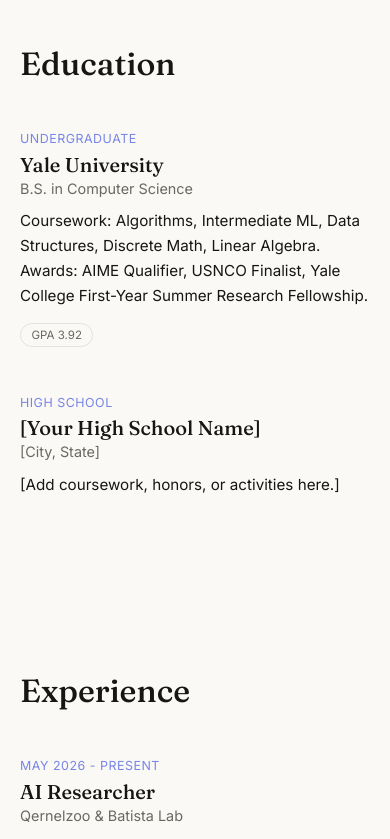
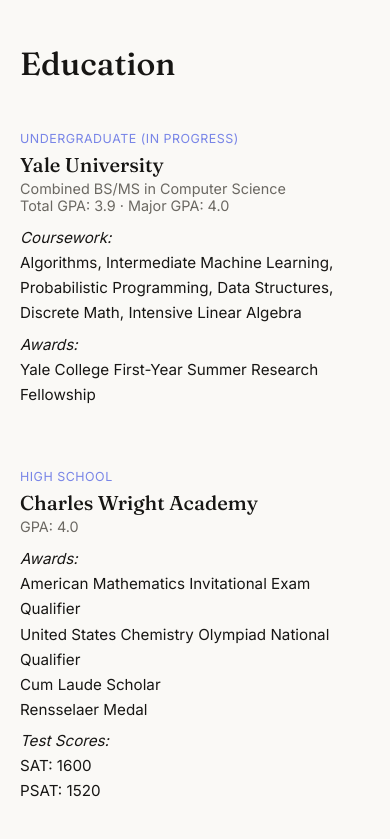
Before and after one commit to brtboi/brtboi.github.io, a React (Vite) app: page / in a window 390 px wide. Shown: the part 960-1799 px from the top of the page. Built offline with nearby package versions, Linux system fonts and the light colour scheme.

Commit message:
education section

```diff
--- /dev/null
+++ b/src/components/Description.module.scss
@@ -0,0 +1,44 @@
+.subhead {
+  font-family: var(--font-display);
+  font-weight: 600;
+  color: var(--text);
+  // extra space above separates sections; tight below keeps it with its content
+  margin: 1.6rem 0 0.1rem;
+
+  &:first-child {
+    margin-top: 0;
+  }
+}
+
+// label/value rows: labels sit in their own muted column and wrapped
+// values stay aligned under themselves
+.details {
+  display: flex;
+  flex-direction: column;
+  gap: 0.4rem;
+}
+
+.detail {
+  display: grid;
+  grid-template-columns: 6.5rem 1fr;
+  column-gap: 1rem;
+
+  dt {
+
+  }
+
+  @media (max-width: 480px) {
+    grid-template-columns: 1fr;
+  }
+}
+
+.columns {
+  list-style: none;
+  display: grid;
+  grid-template-columns: repeat(2, minmax(0, 1fr));
+  column-gap: 1.5rem;
+
+  @media (max-width: 480px) {
+    grid-template-columns: 1fr;
+  }
+}
--- /dev/null
+++ b/src/components/Description.tsx
@@ -0,0 +1,29 @@
+import type { ReactNode } from 'react'
+import styles from './Description.module.scss'
+
+export function Subhead({ children }: { children: ReactNode }) {
+  return <h4 className={styles.subhead}>{children}</h4>
+}
+
+export function Details({ children }: { children: ReactNode }) {
+  return <dl className={styles.details}>{children}</dl>
+}
+
+export function Detail({ label, children }: { label: ReactNode; children: ReactNode }) {
+  return (
+    <div className={styles.detail}>
+      <dt><i>{label}</i></dt>
+      <dd>{children}</dd>
+    </div>
+  )
+}
+
+export function Columns({ items }: { items: ReactNode[] }) {
+  return (
+    <ul className={styles.columns}>
+      {items.map((item, i) => (
+        <li key={i}>{item}</li>
+      ))}
+    </ul>
+  )
+}
--- a/src/components/Timeline.module.scss
+++ b/src/components/Timeline.module.scss
@@ -46,7 +46,7 @@
   }
 }
 
-.timelinePeriod {
+.timelineOverline {
   font-family: var(--font-body);
   color: var(--accent);
   font-size: 0.78rem;
@@ -60,11 +60,15 @@
   margin-bottom: 0.2rem;
 }
 
-.timelineOrg {
+.timelineSubtitle {
   font-family: var(--font-body);
   color: var(--text-muted);
   font-size: 0.9rem;
   margin: 0 0 0.7rem;
+
+  p {
+    margin: 0;
+  }
 }
 
 .timelineDesc {
@@ -73,6 +77,10 @@
   line-height: 1.65;
   color: var(--text);
   margin: 0 0 0.9rem;
+
+  p {
+    margin: 0;
+  }
 }
 
 .timelineTags {
--- a/src/components/Timeline.tsx
+++ b/src/components/Timeline.tsx
@@ -1,12 +1,13 @@
+import type { ReactNode } from 'react'
 import clsx from 'clsx'
 import Reveal from './Reveal'
 import styles from './Timeline.module.scss'
 
-type TimelineEntry = {
-  period: string
+export type TimelineEntry = {
+  overline: string
   title: string
-  org: string
-  description: string[] | string
+  subtitle: ReactNode
+  description: ReactNode
   tags: string[]
 }
 
@@ -34,10 +35,10 @@
                 className={clsx(styles.timelineRow, !showImages && styles.timelineRowTextOnly)}
               >
                 <div>
-                  <p className={styles.timelinePeriod}>{item.period}</p>
+                  <p className={styles.timelineOverline}>{item.overline}</p>
                   <h3 className={styles.timelineTitle}>{item.title}</h3>
-                  <p className={styles.timelineOrg}>{item.org}</p>
-                  <p className={styles.timelineDesc}>{item.description}</p>
+                  <div className={styles.timelineSubtitle}>{item.subtitle}</div>
+                  <div className={styles.timelineDesc}>{item.description}</div>
                   <ul className={styles.timelineTags}>
                     {item.tags.map((tag) => (
                       <li key={tag}>{tag}</li>
--- a/src/content.ts
+++ b/src/content.tsx
@@ -1,3 +1,6 @@
+import { Detail, Details } from './components/Description'
+import type { TimelineEntry } from './components/Timeline'
+
 export const contact = {
   name: 'Brent Hu',
   email: 'hyxbrent@gmail.com',
@@ -6,80 +9,107 @@
   resumeHref: '/Brent%20Hu%20-%20CS%20Resume.pdf',
 }
 
-export const education = [
+export const education: TimelineEntry[] = [
   {
-    period: 'Undergraduate',
+    overline: 'Undergraduate (In Progress)',
     title: 'Yale University',
-    org: 'B.S. in Computer Science',
-    description:
-      'Coursework: Algorithms, Intermediate ML, Data Structures, Discrete Math, Linear Algebra. Awards: AIME Qualifier, USNCO Finalist, Yale College First-Year Summer Research Fellowship.',
-    tags: ['GPA 3.92'],
+    subtitle: (
+      <>
+        <p>Combined BS/MS in Computer Science</p>
+        <p>Total GPA: 3.9 · Major GPA: 4.0</p>
+      </>
+    ),
+    description: (
+      <Details>
+        <Detail label="Coursework:">
+          Algorithms, Intermediate Machine Learning, Probabilistic Programming, Data
+          Structures, Discrete Math, Intensive Linear Algebra
+        </Detail>
+        <Detail label="Awards:">Yale College First-Year Summer Research Fellowship</Detail>
+      </Details>
+    ),
+    tags: [],
   },
   {
-    period: 'High School',
-    title: '[Your High School Name]',
-    org: '[City, State]',
-    description: '[Add coursework, honors, or activities here.]',
+    overline: 'High School',
+    title: 'Charles Wright Academy',
+    subtitle: 'GPA: 4.0',
+    description: (
+      <>
+        <Details>
+          <Detail label="Awards:">
+            <p>American Mathematics Invitational Exam Qualifier</p>
+            <p>United States Chemistry Olympiad National Qualifier</p>
+            <p>Cum Laude Scholar</p>
+            <p>Rensselaer Medal</p>
+          </Detail>
+          <Detail label="Test Scores:">
+            <p>SAT: 1600</p>
+            <p>PSAT: 1520</p>
+          </Detail>
+        </Details>
+      </>
+    ),
     tags: [],
   },
 ]
 
-export const experience = [
+export const experience: TimelineEntry[] = [
   {
-    period: 'May 2026 - Present',
+    overline: 'May 2026 - Present',
     title: 'AI Researcher',
-    org: 'Qernelzoo & Batista Lab',
+    subtitle: 'Qernelzoo & Batista Lab',
     description:
       'Built an agent harness and prompted open-source LLMs to autonomously calculate environment-dependent pseudopotentials for novel materials. Added retrieval-augmented tooling over crystallography databases and technical docs, cutting factual hallucinations by 94%, and ran large-scale jobs on the NERSC Perlmutter supercomputer.',
     tags: ['Hugging Face Transformers', 'RAG', 'SLURM'],
   },
   {
-    period: 'Sep 2025 - Present',
+    overline: 'Sep 2025 - Present',
     title: 'Full-Stack Developer',
-    org: 'Yale Computer Society — CourseTable',
+    subtitle: 'Yale Computer Society — CourseTable',
     description:
       'Built new data-ingestion workflows to scrape, parse, and normalize course data from university sites into PostgreSQL. Parallelized async scraping requests to cut runtime by 80%, and shipped UI improvements for 6,000+ students based on feedback.',
     tags: ['PostgreSQL', 'Async', 'Web Scraping'],
   },
   {
-    period: 'Sep 2025 - Present',
+    overline: 'Sep 2025 - Present',
     title: 'Controls Software Developer',
-    org: 'Yale Undergraduate Aerospace Association — Jet Team',
+    subtitle: 'Yale Undergraduate Aerospace Association — Jet Team',
     description:
       'Wrote control software for an RC turbojet plane, integrating real-time telemetry with pilot input, and modified open-source ECU firmware to support custom engine hardware.',
     tags: ['Embedded Systems', 'Telemetry'],
   },
   {
-    period: 'May 2024 - Sep 2024',
+    overline: 'May 2024 - Sep 2024',
     title: 'AI Research Assistant',
-    org: 'University of Puget Sound',
+    subtitle: 'University of Puget Sound',
     description:
       'Developed physics-informed neural networks for heat transfer simulation, tuning loss functions and hyperparameters to drop convergence time by 56%. Engineered preprocessing pipelines to filter noisy measurements and stabilize training.',
     tags: ['TensorFlow', 'PINNs'],
   },
 ]
 
-export const projects = [
+export const projects: TimelineEntry[] = [
   {
-    period: 'Personal Project',
+    overline: 'Personal Project',
     title: 'Automated Daily Stock Screener',
-    org: 'Python · Pandas · TradeStation API',
+    subtitle: 'Python · Pandas · TradeStation API',
     description:
       'Automated market-data retrieval across thousands of equities via the TradeStation REST API, handling authentication, JSON parsing, and rate limits. Built a configurable backtesting engine over 10+ years of historical data for strategy evaluation.',
     tags: ['Python', 'Pandas'],
   },
   {
-    period: 'Personal Project',
+    overline: 'Personal Project',
     title: 'White Pass Ski Patrol Scheduler',
-    org: 'React · Material UI · Firebase',
+    subtitle: 'React · Material UI · Firebase',
     description:
       'Deployed a scheduling platform for 200+ users, with event-driven Cloud Functions maintaining denormalized aggregates to cut Firestore reads and cost. Refined the product through user interviews and usability testing.',
     tags: ['React', 'Firebase'],
   },
   {
-    period: 'Personal Project',
+    overline: 'Personal Project',
     title: 'Tractor — Multiplayer Card Game',
-    org: 'React · SCSS · Express.js · Socket.io',
+    subtitle: 'React · SCSS · Express.js · Socket.io',
     description:
       'Built a full-stack, real-time implementation of the Tractor card game, with a WebSocket-based client-server architecture synchronizing game state across multiple connected players.',
     tags: ['WebSockets', 'Real-time'],
```
